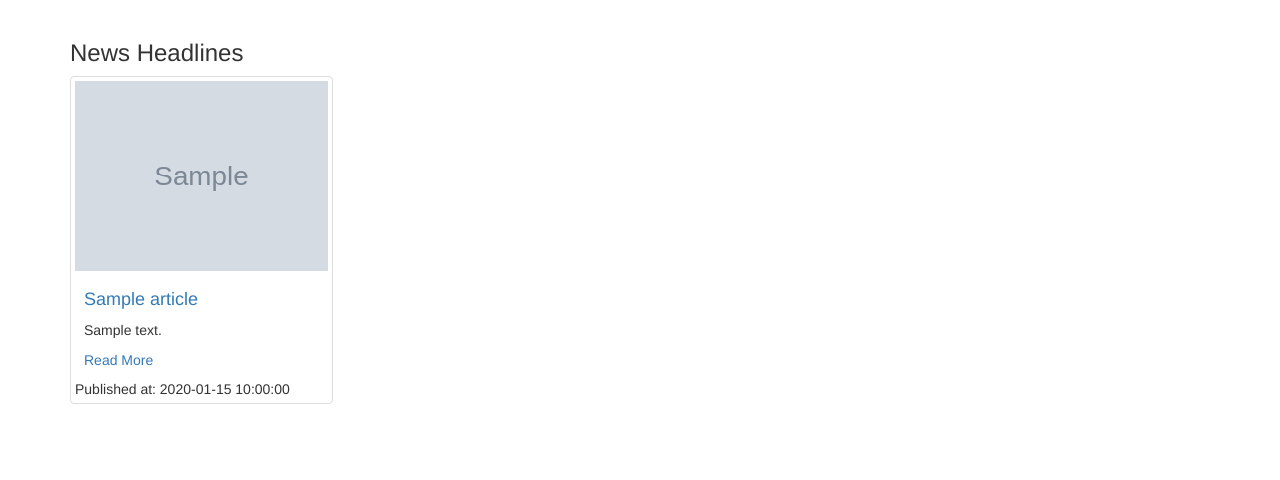
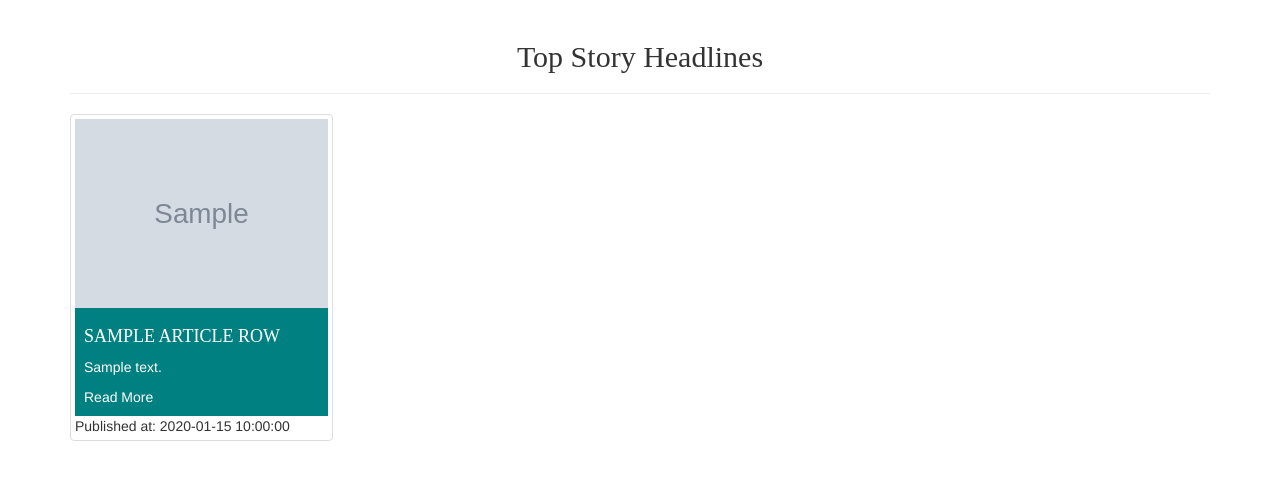
Before and after one commit to felkiriinya/Daily-news-app, a Flask app: template app/templates/article.html in a window 1280 px wide. Shown: the part 80-560 px from the top of the page. Run offline with Flask 2, Linux system fonts and the light colour scheme; the template is opened without the code that fills it: most values are stand-ins (such as "Sample title", 1, 10 or a date in 2020); grey boxes marked "Sample" are stand-in pictures; parts of the project's set-up code (start-up, migrations or seed data) failed here and were passed over; some libraries are stand-ins or nearby versions.

Commit message:
displaying the articles

```diff
--- a/app/request.py
+++ b/app/request.py
@@ -1,11 +1,11 @@
 from app import app
 import urllib.request,json
 from .models import source
-from .models import articles
+from .models import article
 
 Source = source.Source
 
-Articles = articles.Articles
+Articles = article.Articles
 
 
 # Getting api key
--- a/app/templates/article.html
+++ b/app/templates/article.html
@@ -2,28 +2,28 @@
 {% block content%}
 <div class="container">
 
-  <h3>News Headlines</h3>
+  <h3 class="text-center" style="font-family: 'Times New Roman', Times, serif; font-size: 30px;">Top Story Headlines</h3>
+  <hr>
+  {% for article_row in articles | batch(4)%}
 
- {% for article_row in articles_list | batch(4)%}
-
- <div class="row">
+  <div class="row">
 
     {% for article in article_row %}
 
     <div class="col-md-3">
-      <div class="thumbnail">
-        <a href="{{articles.url}}" target="_blank">
-          <img src="{{articles.image}}" alt="{{articles.title}}" class="img-responsive" styles="height:30px">
+      <div class="thumbnail" >
+        <a href="{{article.url}}" target="_blank">
+          <img src="{{article.image}}" alt="{{article.title}}" class="img-responsive" styles="height:30px">
         </a>
 
-        <div class="caption">
-          <h4><a href="{{articles.url}}" target="_blank">{{articles.title |truncate(35)}}</a></h4>
-          <p>{{articles.description | truncate(80)}}</p>
-          <a href="{{articles.url}}" target="_blank"> Read More</a>
+        <div class="caption" style="color: white;background-color: teal;" >
+          <h4><a href="{{article.url}}" target="_blank" style="color: white; font-family: 'Times New Roman', Times, serif; text-transform: uppercase;">{{article.title |truncate(45)}}</a></h4>
+          <p>{{article.description | truncate(80)}}</p>
+          <a href="{{article.url}}" target="_blank" style="color: white;"> Read More</a>
         </div>
 
-        <div class="footer">
-          Published at: {{articles.date}}
+        <div class="footer" >
+          Published at: {{article.date}}
         </div>
 
       </div>
@@ -36,6 +36,5 @@
 
   {% endfor %}
 
-
 </div>
-{%endblock%}
+{% endblock%}
```
Also changed, not shown: app/templates/macros.html (+5 -5 lines), app/views.py (+4 -4 lines), app/models/article.py (renamed from app/models/articles.py).
